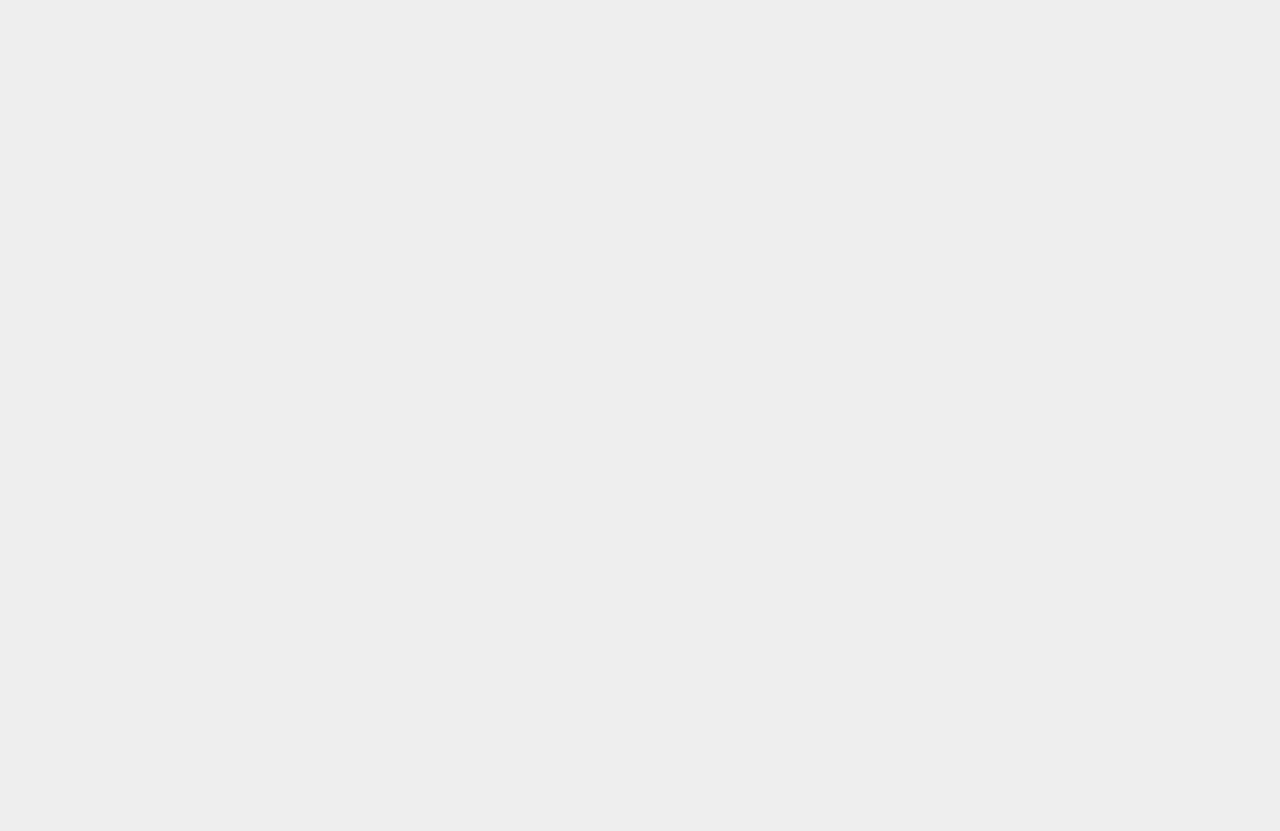
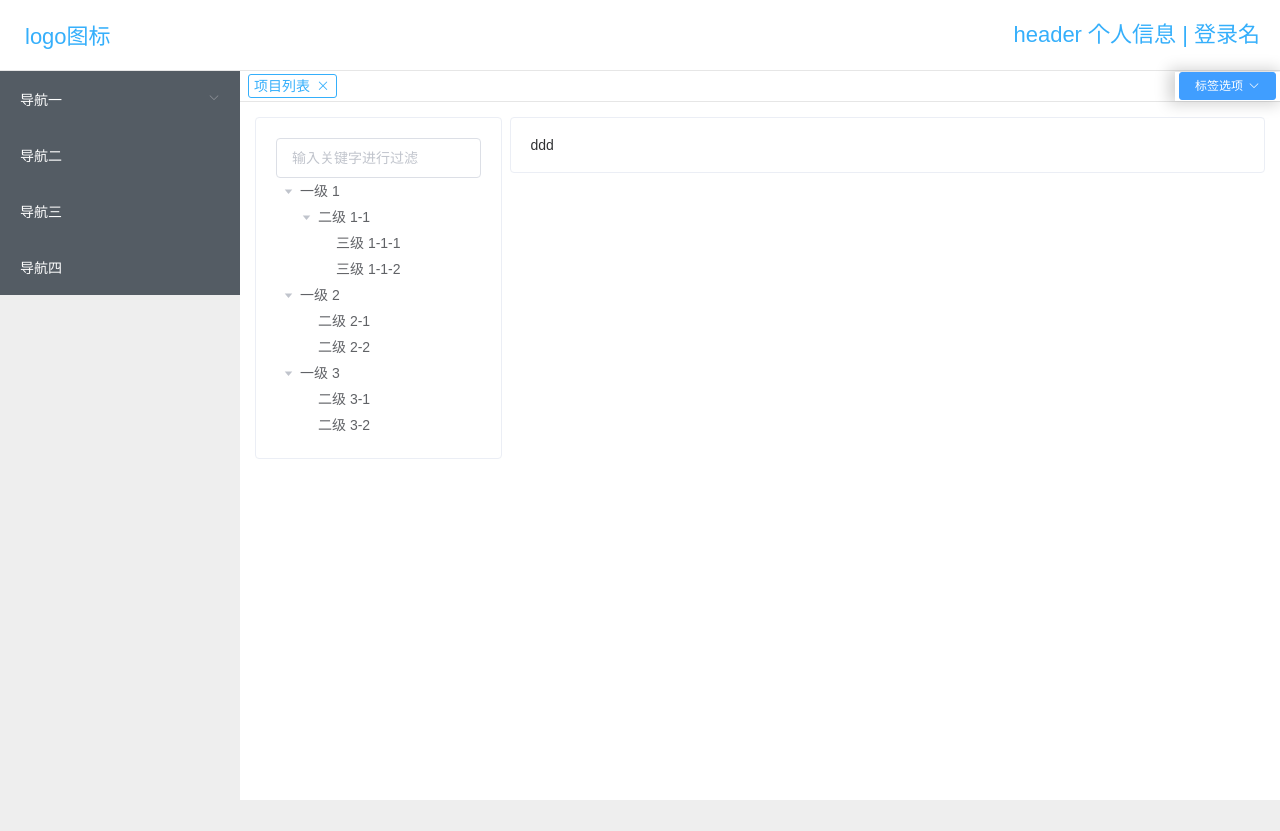
Before and after one commit to wonderlandCSDN/my_admin, a Vue app: page /#/taskList in a window 1280 px wide. Before the commit the page ends 800 px from the top, so only its background shows below. Built offline with nearby package versions, Linux system fonts and the light colour scheme; a small style sheet from the web is missing.

Commit message:
添加project列表

```diff
--- a/src/App.vue
+++ b/src/App.vue
@@ -15,5 +15,5 @@ export default {
 </style>
 
 <style rel="stylesheet">
-    @import "//at.alicdn.com/t/font_1469540_704rpxzais3.css"
+    @import "//at.alicdn.com/t/font_1469540_yzr4f92402k.css"
 </style>
--- a/src/assets/data/menu.js
+++ b/src/assets/data/menu.js
@@ -26,10 +26,10 @@ const menu = [
                         children: []
                     },
                     {
-                        name: '选项2-2',
+                        name: '项目列表',
                         id: '1-2-2',
                         icon: '',
-                        code: '1-2-2',
+                        code: 'taskList',
                         children: []
                     }
                 ]
@@ -52,7 +52,7 @@ const menu = [
     },
     {
         name: '导航二',
-        id: '2',
+        id: '222',
         icon: 'icon-guanligudong',
         code: '2'
     },
--- a/src/components/common/Header.vue
+++ b/src/components/common/Header.vue
@@ -1,7 +1,10 @@
 <template>
 <div class="header_box">
     <div class="left_box">
-        <i class="iconfont icon-caidanfenlei menu_icon" @click="collapseChange"></i>
+        <span  @click="collapseChange">
+            <i v-if="!isCollapse" class="iconfont icon-weibiaoti25 menu_icon"></i>
+            <i v-else class="iconfont icon-toggle-right menu_icon"></i>
+        </span>
         <span>logo图标</span>
     </div>
     <div class="right_box" align="right">
--- a/src/components/common/Sidebar.vue
+++ b/src/components/common/Sidebar.vue
@@ -1,6 +1,6 @@
 <template>
 <div class="sidebar_box">
-    <el-menu v-loading="listLoading" :collapse="isCollapse" default-active="2" class="el-menu-vertical-demo" background-color="#545c64" text-color="#fff" active-text-color="#ffd04b" router>
+    <el-menu v-loading="listLoading" :collapse="isCollapse" :default-active="onRoutes" class="el-menu-vertical-demo" background-color="#545c64" text-color="#fff" active-text-color="#ffd04b" router>
         <template v-for="item in menu">
             <template v-if="item.children">
                 <el-submenu :index="item.code" :key="item.code">
@@ -59,6 +59,9 @@ export default {
     watch: {
     },
     computed: {
+        onRoutes(){
+            return this.$route.path.replace('/','');
+        }
     },
     created() {
         const _that = this;
@@ -72,12 +75,6 @@ export default {
     methods: {
         init () {
             this.menu = Menu;
-        },
-        handleOpen(key, keyPath) {
-            console.log(key, keyPath);
-        },
-        handleClose(key, keyPath) {
-            console.log(key, keyPath);
         }
     },
 }
--- a/src/router/index.js
+++ b/src/router/index.js
@@ -4,6 +4,7 @@ import Login from '../view/login/Login.vue'
 import Register from '../view/register/Register.vue'
 import Home from '../components/common/Home.vue'
 import Informations from '../view/project/informations.vue'
+import TaskList from '../view/project/taskList.vue'
 
 Vue.use(Router)
 
@@ -48,6 +49,12 @@ export default new Router({
                     name: 'informations',
                     component: Informations,
                     meta: {title: '项目信息',keepAlive: false}
+                },
+                {
+                    path: '/taskList',
+                    name: 'taskList',
+                    component: TaskList,
+                    meta: {title: '项目列表',keepAlive: false}
                 }
             ]
         }
--- a/src/sass/base/common.scss
+++ b/src/sass/base/common.scss
@@ -89,7 +89,7 @@ body,
     top: 71px;
     bottom: 0px;
     z-index: 1;
-    background: #ccc;
+    background: #fff;
 }
 
 .content_collapse{
--- a/src/sass/base/header.scss
+++ b/src/sass/base/header.scss
@@ -13,7 +13,7 @@
         width: 75%;
         padding-left: 20px;
         .menu_icon{
-            font-size: 25px;
+            font-size: 28px;
             margin-right: 5px;
             cursor: pointer;
         }
--- a/src/sass/base/tags.scss
+++ b/src/sass/base/tags.scss
@@ -7,7 +7,7 @@
     height: 30px;
     background: #fff;
     border-bottom: 1px solid #e6e6e6;
-    box-shadow: 5px 5px 2px 2px #ccc;
+    // box-shadow: 0px 2px 0px rgba(0, 0, 0, 0.02);
     ul{
         box-sizing: border-box;
         width: 94%;
--- /dev/null
+++ b/src/sass/page/taskList.scss
@@ -0,0 +1,5 @@
+@import '../base/skinConfig.scss';
+.taskListBox{
+    position: relative;
+    padding: 15px;
+}
--- /dev/null
+++ b/src/view/project/taskList.vue
@@ -0,0 +1,117 @@
+<template>
+<div class="taskListBox">
+    <el-row :gutter="8">
+    <el-col :xs="6" :sm="6" :md="6" :lg="6" :xl="6">
+        <el-card shadow="hover">
+            <div class="treeBox">
+                <el-input placeholder="输入关键字进行过滤" v-model="filterText"></el-input>
+                <el-tree
+                    class="filter-tree"
+                    :data="data"
+                    :props="defaultProps"
+                    default-expand-all
+                    :filter-node-method="filterNode"
+                    ref="tree">
+                </el-tree>
+            </div>
+        </el-card>
+    </el-col>
+    <el-col :xs="18" :sm="18" :md="18" :lg="18" :xl="18">
+        <el-card shadow="hover">
+            ddd
+        </el-card>
+    </el-col>
+    </el-row>
+</div>
+</template>
+
+<script>
+export default {
+    name: 'taskList',
+    data() {
+        return {
+            filterText: '',
+            data: [
+                {
+                    id: 1,
+                    label: '一级 1',
+                    children: [
+                        {
+                            id: 4,
+                            label: '二级 1-1',
+                            children: [
+                                {
+                                    id: 9,
+                                    label: '三级 1-1-1'
+                                },
+                                {
+                                    id: 10,
+                                    label: '三级 1-1-2'
+                                }
+                            ]
+                        }
+                    ]
+                },
+                {
+                    id: 2,
+                    label: '一级 2',
+                    children: [
+                        {
+                            id: 5,
+                            label: '二级 2-1'
+                        },
+                        {
+                            id: 6,
+                            label: '二级 2-2'
+                        }
+                    ]
+                },
+                {
+                    id: 3,
+                    label: '一级 3',
+                    children: [
+                        {
+                            id: 7,
+                            label: '二级 3-1'
+                        },
+                        {
+                            id: 8,
+                            label: '二级 3-2'
+                        }
+                    ]
+                }
+            ],
+            defaultProps: {
+                children: 'children',
+                label: 'label'
+            }
+        }
+    },
+    //组件
+    components: {
+    },
+    props: {
+    },
+    watch: {
+        filterText(val){
+            this.$refs.tree.filter(val);
+        }
+    },
+    computed: {
+    },
+    created() {
+    },
+    mounted() {
+    },
+    methods: {
+        filterNode(value, data) {
+            if (!value) return true;
+            return data.label.indexOf(value) !== -1;
+        }
+    },
+}
+</script>
+
+<style lang='scss' rel='stylesheet/scss' scoped>
+    @import '../../sass/page/taskList.scss'
+</style>
```
